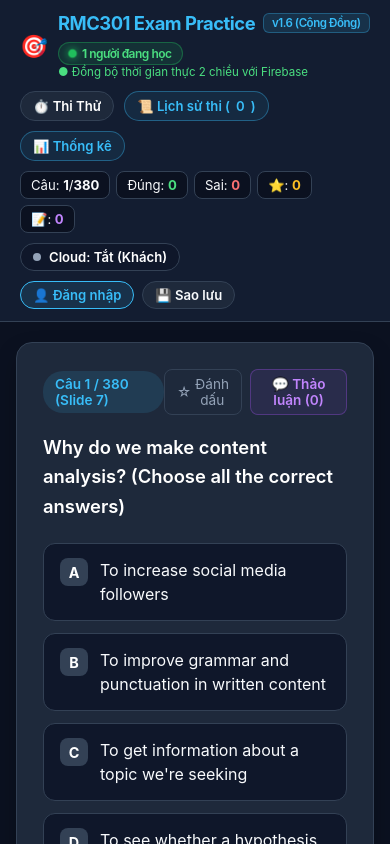
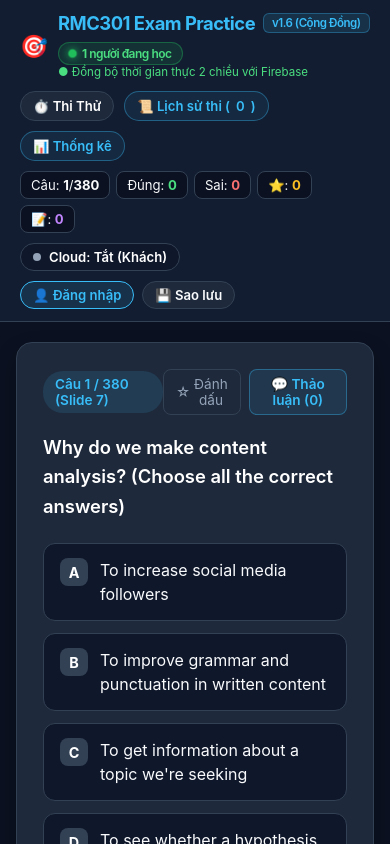
Before and after one commit to DatKR001/rmc301-quiz, a plain HTML site: page index.html in a window 390 px wide. Shown: the top 844 px of the page. Drawn offline with Linux system fonts and the light colour scheme; no server answers.

Commit message:
feat: Make comments toggle button visible on desktop and responsive on mobile

```diff
--- a/index.html
+++ b/index.html
@@ -90,7 +90,8 @@
         .header-btn-group { display: flex; gap: 8px; align-items: center; }
         .btn-bookmark { background: transparent; border: 1px solid var(--border); color: var(--text-muted); padding: 6px 12px; border-radius: 8px; cursor: pointer; transition: all 0.2s; font-size: 0.85rem; display: flex; align-items: center; gap: 4px; }
         .btn-bookmark.active { background: #f59e0b25; border-color: #f59e0b; color: #fbbf24; font-weight: 600; }
-        .btn-toggle-sidebar { background: #a855f715; border: 1px solid #a855f750; color: #c084fc; padding: 6px 12px; border-radius: 8px; cursor: pointer; font-size: 0.85rem; font-weight: 600; display: none; align-items: center; gap: 4px; }
+        .btn-toggle-sidebar { background: #38bdf818; border: 1px solid #38bdf860; color: #38bdf8; padding: 6px 14px; border-radius: 8px; cursor: pointer; font-size: 0.85rem; font-weight: 600; display: inline-flex !important; align-items: center; gap: 6px; transition: all 0.2s; }
+        .btn-toggle-sidebar:hover { background: #38bdf830; border-color: var(--primary); }
 
         .question-text { font-size: 1.15rem; line-height: 1.6; margin-bottom: 22px; font-weight: 600; color: #fff; }
 
@@ -139,8 +140,8 @@
         /* Responsive Breakpoint for Sidebar */
         @media (max-width: 1024px) {
             .workspace-grid { flex-direction: column; }
+            .comments-sidebar { width: 100%; position: static; max-height: none; }
             .notes-sidebar { width: 100%; position: static; }
-            .btn-toggle-sidebar { display: inline-flex; }
         }
 
         /* ================= PALETTE DRAWER & SEARCH ================= */
```
Also changed, not shown: test.html (+3 -2 lines).
